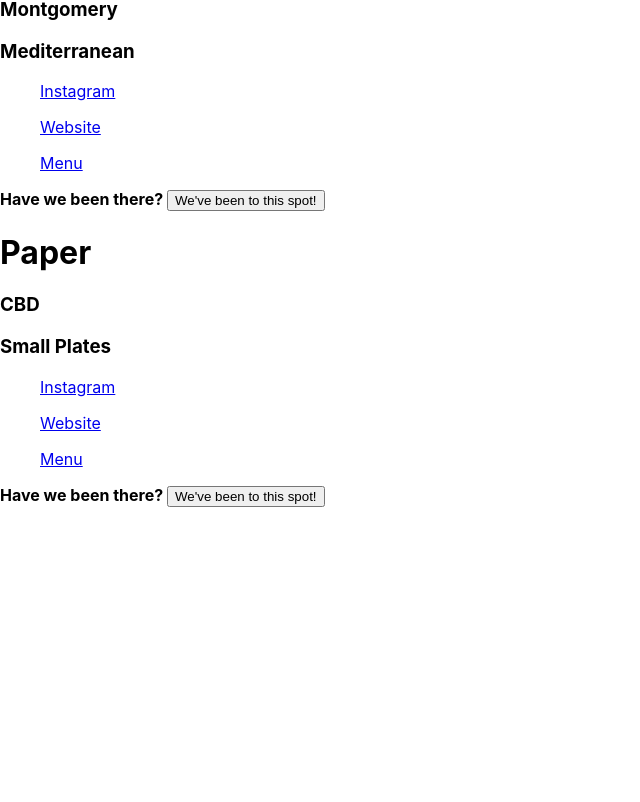
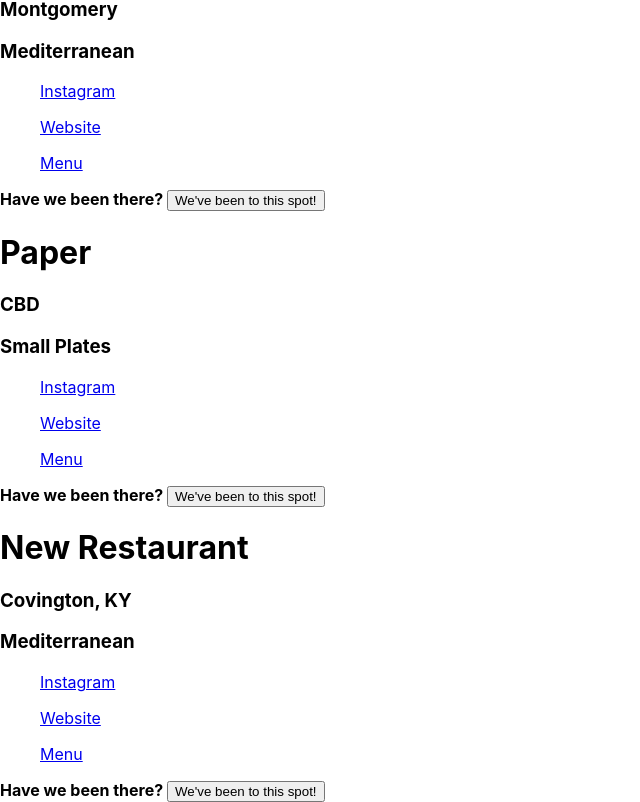
Before and after one commit to HannahChristmas/cincy-eats-react-phase-2, a React (Create React App) app: page /restaurants in a window 1280 px wide. Shown: the part 1468-2270 px from the top of the page, without its empty margins (0-640 px from the left). Before the commit the page ends 1975 px from the top, so only its background shows below. Built offline with nearby package versions, Linux system fonts and the light colour scheme; data requests are answered from the project's data file.

Commit message:
Submit form to Persist
Add post request to submit form to add new data to db.json

```diff
--- a/db.json
+++ b/db.json
@@ -59,6 +59,16 @@
       "website": "https://www.midcitycinti.com/",
       "menu": "https://www.midcitycinti.com/menu",
       "visited": true
+    },
+    {
+      "name": "New Restaurant",
+      "neighborhood": "Covington, KY",
+      "cuisine": "Mediterranean",
+      "instagram": "instagram link",
+      "website": "website.com",
+      "menu": "menu.com",
+      "visited": "false",
+      "id": 7
     }
   ]
 }
--- a/src/components/NewRestaurantForm.js
+++ b/src/components/NewRestaurantForm.js
@@ -22,6 +22,13 @@
       }
       newRestaurantFormSubmitClick(newRestaurantFromForm)
       console.log("New Restaurant", newRestaurantFromForm)
+      fetch('http://localhost:3004/restaurants', {
+        method: 'POST',
+        headers: {
+          'Content-Type': 'application/json',
+        },
+        body: JSON.stringify(newRestaurantFromForm),
+      })
 }
     return(
         <div>
```
